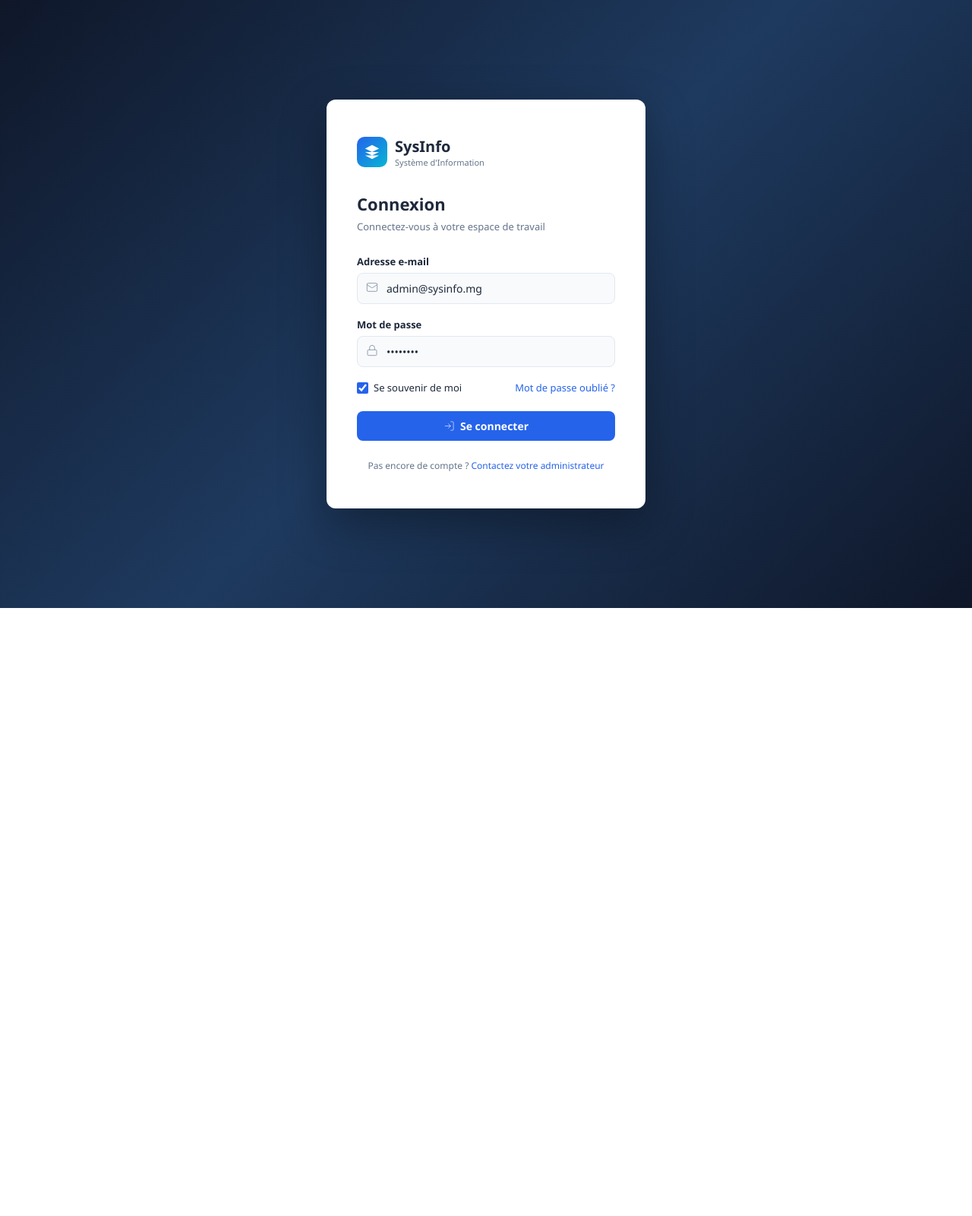
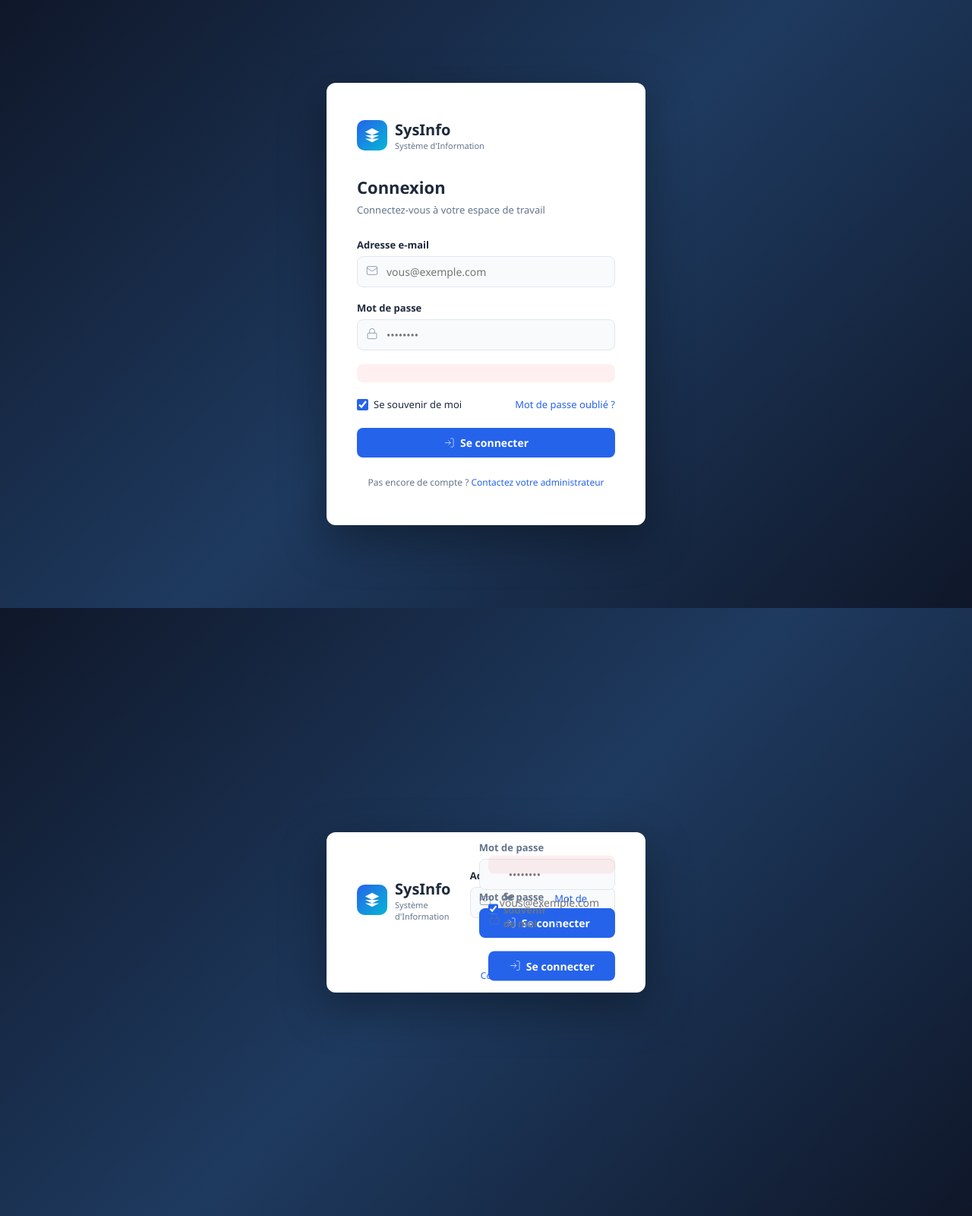
Before and after one commit to vanella123/ETU4135-ETU4139-ETU4290-Note_matiere, a CodeIgniter 4 app: the page made by app/Views/login.php in a window 1280 px wide. Shown: the whole page at 76% size. Before the commit the page ends 800 px from the top, so only its background shows below. Run offline with PHP 8.4 and a stand-in for CodeIgniter, Linux system fonts and the light colour scheme; the template is opened without the code that fills it, so the values that code supplies are empty; some libraries are stand-ins or nearby versions.

Commit message:
login_js

```diff
--- a/Database.sql
+++ b/Database.sql
@@ -8,6 +8,9 @@
     mdp VARCHAR(100) NOT NULL,
     email VARCHAR(100) NOT NULL UNIQUE
 );
+
+INSERT INTO utilisateur (nom, mdp, email) VALUES
+('Admin Sys', 'password', 'admin@sysinfo.mg');
 
 CREATE TABLE prof (
     id INT AUTO_INCREMENT PRIMARY KEY,
--- a/app/Config/Routes.php
+++ b/app/Config/Routes.php
@@ -6,3 +6,5 @@
  * @var RouteCollection $routes
  */
 $routes->get('/', 'LoginController::index');
+$routes->post('login/authenticate', 'LoginController::authenticate');
+$routes->get('dashboard', 'DashboardController::index');
--- a/app/Views/login.php
+++ b/app/Views/login.php
@@ -5,7 +5,79 @@
   <meta name="viewport" content="width=device-width, initial-scale=1.0" />
   <title>SysInfo — Connexion</title>
   <link rel="stylesheet" href="<?= base_url('css/style.css') ?>" />
-</hea  d>
+</head>
+<body>
+
+<div class="login-page">
+  <div class="login-card">
+    <div class="login-logo">
+      <div class="logo-icon">
+        <svg viewBox="0 0 24 24" width="22" height="22"><path d="M12 2L2 7l10 5 10-5-10-5zM2 17l10 5 10-5M2 12l10 5 10-5"/></svg>
+      </div>
+      <div>
+        <h1>SysInfo</h1>
+        <span>Système d'Information</span>
+      </div>
+    </div>
+
+    <h2>Connexion</h2>
+    <p class="subtitle">Connectez-vous à votre espace de travail</p>
+
+    <form id="login-form" action="<?= base_url('login/authenticate') ?>" method="post" novalidate>
+      <div class="field-group">
+        <label for="email">Adresse e-mail</label>
+        <div class="input-wrap">
+          <div class="icon">
+            <svg viewBox="0 0 24 24"><rect width="20" height="16" x="2" y="4" rx="2"/><path d="m22 7-8.97 5.7a1.94 1.94 0 0 1-2.06 0L2 7"/></svg>
+          </div>
+          <input id="email" name="email" type="email" placeholder="vous@exemple.com" autocomplete="email" required />
+        </div>
+      </div>
+
+      <div class="field-group">
+        <label for="password">Mot de passe</label>
+        <div class="input-wrap">
+          <div class="icon">
+            <svg viewBox="0 0 24 24"><rect width="18" height="11" x="3" y="11" rx="2" ry="2"/><path d="M7 11V7a5 5 0 0 1 10 0v4"/></svg>
+          </div>
+          <input id="password" name="password" type="password" placeholder="••••••••" autocomplete="current-password" required />
+        </div>
+      </div>
+
+      <div id="login-message" class="alert alert-error" hidden></div>
+
+      <div class="remember-row">
+        <label>
+          <input type="checkbox" checked />
+          Se souvenir de moi
+        </label>
+        <a href="#">Mot de passe oublié ?</a>
+      </div>
+
+      <button type="submit" id="login-submit" class="btn btn-primary btn-full">
+        <svg viewBox="0 0 24 24"><path d="M15 3h4a2 2 0 0 1 2 2v14a2 2 0 0 1-2 2h-4"/><polyline points="10 17 15 12 10 7"/><line x1="15" y1="12" x2="3" y2="12"/></svg>
+        Se connecter
+      </button>
+    </form>
+
+    <div class="login-footer">
+      Pas encore de compte ? <a href="#">Contactez votre administrateur</a>
+    </div>
+  </div>
+</div>
+
+<script src="<?= base_url('js/login.js') ?>"></script>
+
+</body>
+</html>
+<!DOCTYPE html>
+<html lang="fr">
+<head>
+  <meta charset="UTF-8" />
+  <meta name="viewport" content="width=device-width, initial-scale=1.0" />
+  <title>SysInfo — Connexion</title>
+  <link rel="stylesheet" href="<?= base_url('css/style.css') ?>" />
+</head>
 <body>
 
 <div class="login-page">
@@ -19,30 +91,28 @@
         <h1>SysInfo</h1>
         <span>Système d'Information</span>
       </div>
-    </div>
-
-    <h2>Connexion</h2>
-    <p class="subtitle">Connectez-vous à votre espace de travail</p>
-
+          <form id="login-form" action="<?= base_url('login/authenticate') ?>" method="post" novalidate>
             <div class="field-group">
-      <label>Adresse e-mail</label>
+              <label for="email">Adresse e-mail</label>
               <div class="input-wrap">
                 <div class="icon">
                   <svg viewBox="0 0 24 24"><rect width="20" height="16" x="2" y="4" rx="2"/><path d="m22 7-8.97 5.7a1.94 1.94 0 0 1-2.06 0L2 7"/></svg>
                 </div>
-        <input type="email" placeholder="vous@exemple.com" value="admin@sysinfo.mg" />
-      </div>
-    </div>
-
+                <input id="email" name="email" type="email" placeholder="vous@exemple.com" autocomplete="email" required />
     <div class="field-group">
-      <label>Mot de passe</label>
+      <div class="input-wrap">
+        <div class="icon">
+            <div class="field-group">
+              <label for="password">Mot de passe</label>
               <div class="input-wrap">
                 <div class="icon">
                   <svg viewBox="0 0 24 24"><rect width="18" height="11" x="3" y="11" rx="2" ry="2"/><path d="M7 11V7a5 5 0 0 1 10 0v4"/></svg>
                 </div>
-        <input type="password" placeholder="••••••••" value="password" />
-      </div>
-    </div>
+                <input id="password" name="password" type="password" placeholder="••••••••" autocomplete="current-password" required />
+
+      <label>Mot de passe</label>
+        <div class="icon">
+            <div id="login-message" class="alert alert-error" hidden></div>
 
             <div class="remember-row">
               <label>
@@ -51,12 +121,21 @@
               </label>
               <a href="#">Mot de passe oublié ?</a>
             </div>
+      <label>
+            <button type="submit" id="login-submit" class="btn btn-primary btn-full">
+              <svg viewBox="0 0 24 24"><path d="M15 3h4a2 2 0 0 1 2 2v14a2 2 0 0 1-2 2h-4"/><polyline points="10 17 15 12 10 7"/><line x1="15" y1="12" x2="3" y2="12"/></svg>
+              Se connecter
+            </button>
+          </form>
+    </div>
 
     <a href="<?= base_url('Design/dashboard.html') ?>" class="btn btn-primary btn-full">
       <svg viewBox="0 0 24 24"><path d="M15 3h4a2 2 0 0 1 2 2v14a2 2 0 0 1-2 2h-4"/><polyline points="10 17 15 12 10 7"/><line x1="15" y1="12" x2="3" y2="12"/></svg>
       Se connecter
     </a>
 
+
+      <script src="<?= base_url('js/login.js') ?>"></script>
     <div class="login-footer">
       Pas encore de compte ? <a href="#">Contactez votre administrateur</a>
     </div>
--- a/public/css/style.css
+++ b/public/css/style.css
@@ -179,6 +179,8 @@
 .alert svg { width: 16px; height: 16px; flex-shrink: 0; margin-top: 1px; }
 .alert-info { background: rgba(37,99,235,.08); color: #1e40af; }
 .alert-info svg { stroke: #2563eb; fill: none; }
+.alert-error { background: rgba(239,68,68,.08); color: #b91c1c; }
+.alert-error svg { stroke: #ef4444; fill: none; }
 
 /* ─── Logo icon shared ───────────────────────────────────────────────────── */
 .logo-icon {
@@ -229,6 +231,11 @@
 }
 .remember-row a { color: var(--c-primary); text-decoration: none; }
 .remember-row label { display: flex; align-items: center; gap: 7px; cursor: pointer; }
+
+#login-submit.is-loading {
+  opacity: .8;
+  pointer-events: none;
+}
 
 .login-footer { margin-top: 24px; text-align: center; font-size: 12px; color: var(--c-muted); }
 .login-footer a { color: var(--c-primary); text-decoration: none; }
```
Also changed, not shown: app/Controllers/DashboardController.php (added, +20 -0 lines), app/Controllers/LoginController.php (+55 -0 lines), app/Models/UserModel.php (added, +39 -0 lines), public/js/login.js (added, +54 -0 lines). Lines whose indentation alone changed are shown as unchanged.
